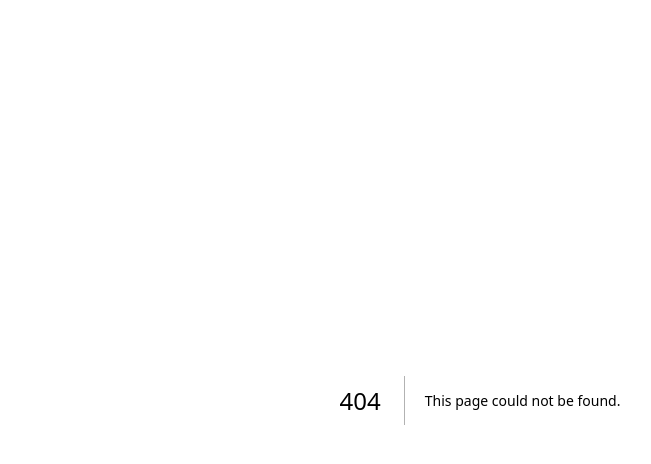
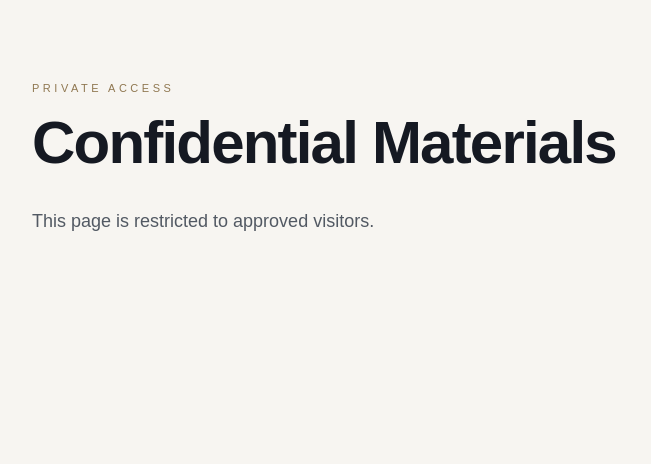
Before and after one commit to kuikengroup/kuiken-site, a Next.js app: page /private in a window 1280 px wide. Before the commit this address had no page. Shown: the top 464 px of the page, without its empty margins (160-811 px from the left). Built offline with nearby package versions, Linux system fonts and the light colour scheme.

Commit message:
Create page.tsx
added private page

```diff
--- /dev/null
+++ b/app/private/page.tsx
@@ -0,0 +1,17 @@
+export default function PrivatePage() {
+  return (
+    <div className="min-h-screen bg-[#f7f5f1] px-8 py-20 text-[#16181d]">
+      <div className="mx-auto max-w-4xl">
+        <div className="text-[11px] uppercase tracking-[0.32em] text-[#8f7750]">
+          Private Access
+        </div>
+        <h1 className="mt-4 text-4xl font-semibold tracking-[-0.03em] text-[#151922] md:text-6xl">
+          Confidential Materials
+        </h1>
+        <p className="mt-8 text-lg leading-8 text-[#525963]">
+          This page is restricted to approved visitors.
+        </p>
+      </div>
+    </div>
+  );
+}
```
